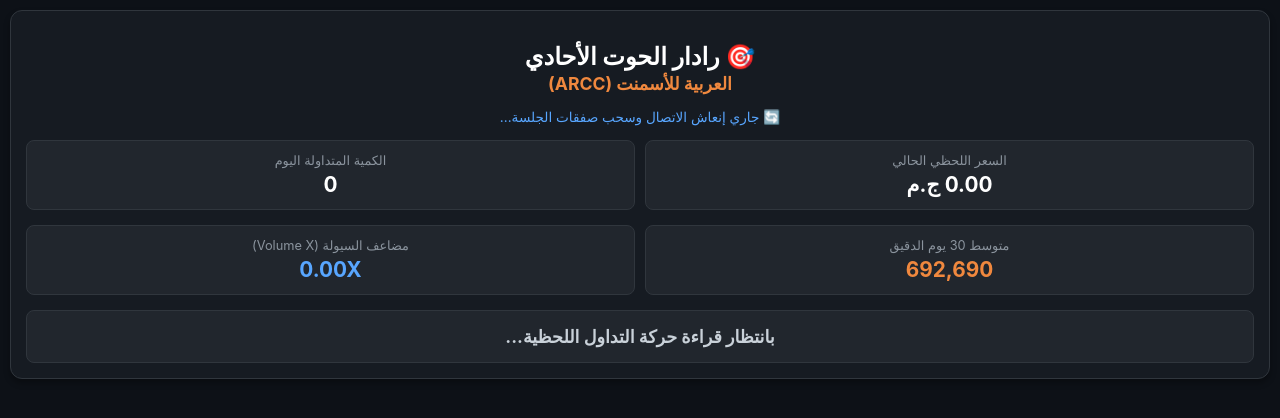
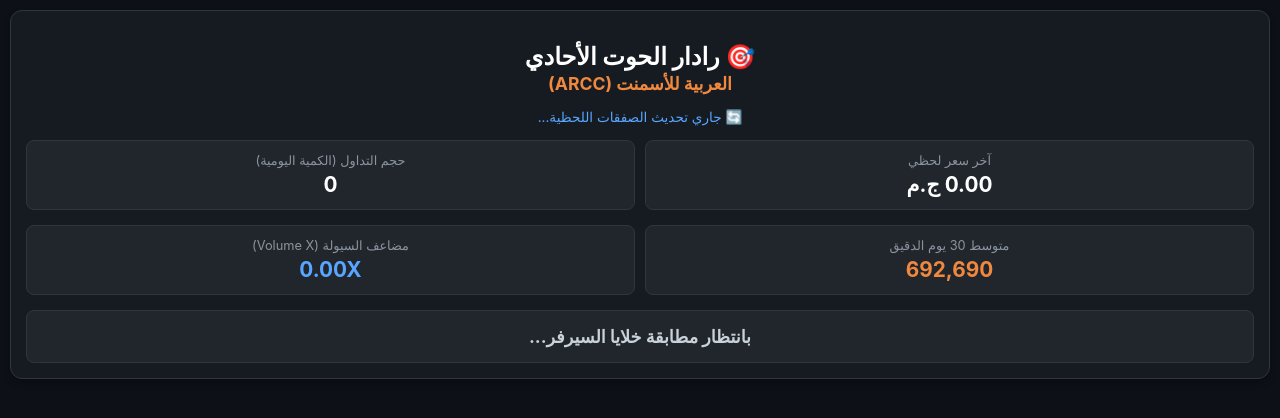
Before and after one commit to egytornado-tech/my-egx-scanner, a plain HTML site: page index.html in a window 1280 px wide. Drawn offline with Linux system fonts and the light colour scheme; no server answers.

Commit message:
Update connection status and trading messages in HTML

```diff
--- a/index.html
+++ b/index.html
@@ -27,15 +27,15 @@
     <div class="card">
         <h1>🎯 رادار الحوت الأحادي</h1>
         <div class="stock-title">العربية للأسمنت (ARCC)</div>
-        <div id="connection-status" class="status">🔄 جاري سحب البيانات اللحظية الحية...</div>
+        <div id="connection-status" class="status">🔄 جاري قراءة صف الصفقات المباشرة...</div>
 
         <div class="metric-grid">
             <div class="metric-box">
-                <span>السعر اللحظي الحالي</span>
+                <span>آخر سعر لحظي</span>
                 <b id="live-price">0.00 ج.م</b>
             </div>
             <div class="metric-box">
-                <span>الكمية المتداولة اليوم</span>
+                <span>حجم التداول (الكمية اليومية)</span>
                 <b id="live-volume">0</b>
             </div>
         </div>
@@ -52,7 +52,7 @@
         </div>
 
         <div id="signal-display" class="signal-box normal">
-            بانتظار قراءة حركة التداول اللحظية...
+            بانتظار مطابقة خلايا السيرفر...
         </div>
     </div>
 </div>
@@ -62,7 +62,7 @@
     const CORS_PROXY_URL = "https://api.allorigins.win/raw?url=" + encodeURIComponent(REAL_URL);
 
     const TARGET_KEYWORD = "العربية للأسمنت";
-    const HISTORICAL_AVG_30_DAYS = 692690; // المتوسط الدقيق الذي أرسلته
+    const HISTORICAL_AVG_30_DAYS = 692690;
 
     async function scanARCCStock() {
         try {
@@ -84,16 +84,17 @@
                     if (cells.length >= 3) {
                         const rowText = cells.join(" ");
 
+                        // رصد السهم المستهدف في صف السيرفر
                         if (rowText.includes(TARGET_KEYWORD)) {
                             found = true;
 
-                            // قراءة الكمية المتداولة اليوم من الخانة الأولى (العمود 0)
+                            // 📊 العمود 1 من اليمين (رقم 0): حجم التداول
                             const volume = parseInt(cells[0].replace(/,/g, '')) || 0;
 
-                            // قراءة السعر اللحظي من الخانة الثالثة (العمود 2)
+                            // 💰 العمود 3 من اليمين (رقم 2): آخر سعر لحظي فعلي
                             const price = parseFloat(cells[2].replace(/,/g, '')) || 0;
 
-                            // الحساب الديناميكي لنسبة الانحراف عن المتوسط الدقيق
+                            // حساب الانحراف عن متوسط الـ 30 يوم
                             const volX = (volume / HISTORICAL_AVG_30_DAYS).toFixed(2);
 
                             document.getElementById('live-price').innerText = price.toFixed(2) + " ج.م";
@@ -102,9 +103,8 @@
 
                             const signalDisplay = document.getElementById('signal-display');
 
-                            // التحليل السلوكي بناءً على حجم تداول الجلسة الحالي مقارنة بمتوسط الـ 30 يوم
                             if (volX >= 1.5) {
-                                signalDisplay.innerText = `🚨 🔥 [تجميع مؤسسي عنيف] السهم يكتسح عروض البيع ويتخطى المتوسط بـ 50%+`;
+                                signalDisplay.innerText = `🚨 🔥 [تجميع مؤسسي عنيف] السهم يتجاوز متوسط 30 يوم بـ 50%+`;
                                 signalDisplay.className = "signal-box accumulation";
                             } else if (volX >= 1.0) {
                                 signalDisplay.innerText = `🟢 [اختراق السيولة] حجم تداول اليوم تخطى كامل متوسط الـ 30 يوم بنجاح!`;
@@ -113,7 +113,7 @@
                                 signalDisplay.innerText = `🟡 [سيولة متوسطة] تداولات اليوم تجاوزت نصف المتوسط الشهري وننتظر الحوت.`;
                                 signalDisplay.className = "signal-box normal";
                             } else {
-                                signalDisplay.innerText = `⚪ تداولات اعتيادية هادئة.. صانع السوق يجمع ببطء شديد تحت المتوسط.`;
+                                signalDisplay.innerText = `⚪ تداولات اعتيادية هادئة.. صانع السوق يجمع ببطء تحت المتوسط.`;
                                 signalDisplay.className = "signal-box normal";
                             }
                         }
@@ -121,11 +121,11 @@
                 });
 
                 if (found) {
-                    document.getElementById('connection-status').innerText = `⚡ متصل ومستقر — تحديث ذكي كل 8 ثوانٍ`;
+                    document.getElementById('connection-status').innerText = `⚡ متصل بالسيرفر — مطابقة الأعمدة صحيحة 100%`;
                 }
             }
         } catch (err) {
-            document.getElementById('connection-status').innerText = `🔄 جاري إنعاش الاتصال وسحب صفقات الجلسة...`;
+            document.getElementById('connection-status').innerText = `🔄 جاري تحديث الصفقات اللحظية...`;
         }
     }
 
```
